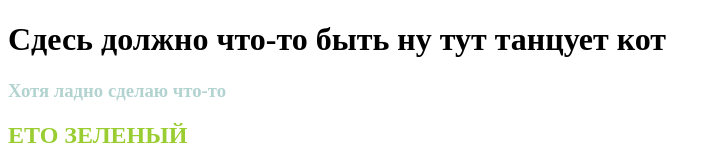
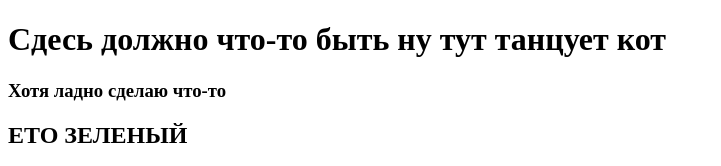
Before and after one commit to Itziggi/hateeveryone, a plain HTML site: page pages/CSS.html in a window 1280 px wide. Shown: the top 166 px of the page, without its empty margins (0-721 px from the left). Drawn offline with Linux system fonts and the light colour scheme.

Commit message:
Update CSS.html

```diff
--- a/pages/CSS.html
+++ b/pages/CSS.html
@@ -4,20 +4,6 @@
     <head>
         <meta charset="UTF-8">
         <title>О языке CSS</title>
-        <style>
-h3{
-    color : rgb(178, 211, 208);
-    border-color: rgb(158, 76, 158);
-}
-h2{
-    color :yellowgreen;
-    border-color : rgb(44, 165, 44)
-}
-
-
-
-
-        </style>
     </head>
 
     <body>
```
